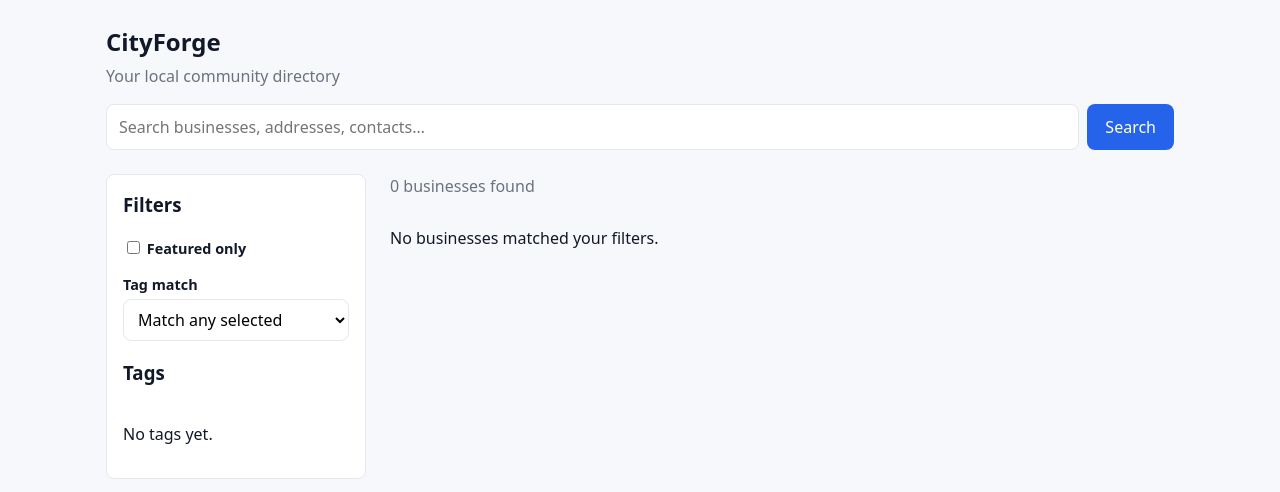
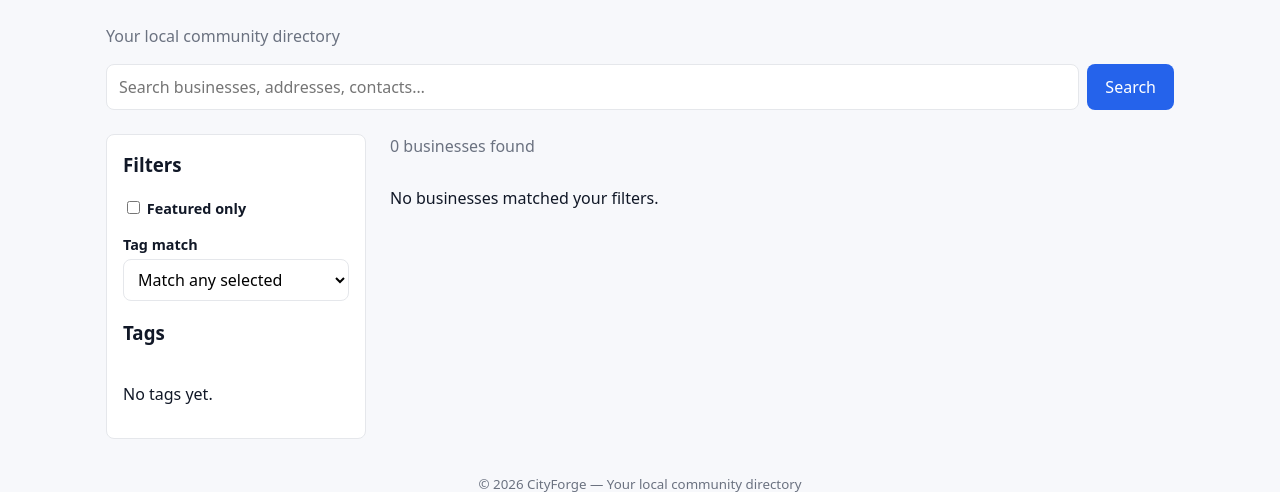
Before and after one commit to SmolTech/CityForge, a Django app: page / in a window 1280 px wide. Shown: the part 59-551 px from the top of the page. Run offline with Django 5.2, Linux system fonts and the light colour scheme; data that the repository does not hold is empty.

Commit message:
Drop redundant site title

```diff
--- a/templates/directory/home.html
+++ b/templates/directory/home.html
@@ -5,7 +5,6 @@
 
 {% block content %}
 <section style="margin-top:24px">
-  <h1 style="margin-bottom:4px">{{ SITE_NAME }}</h1>
   <p style="margin-top:0;color:var(--muted)">{{ SITE_TAGLINE }}</p>
 </section>
 
```
